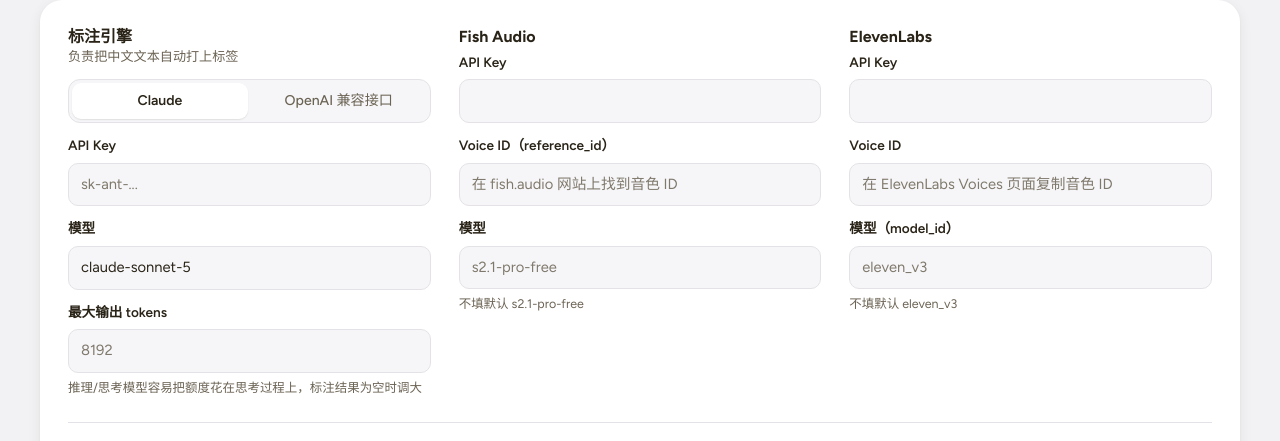
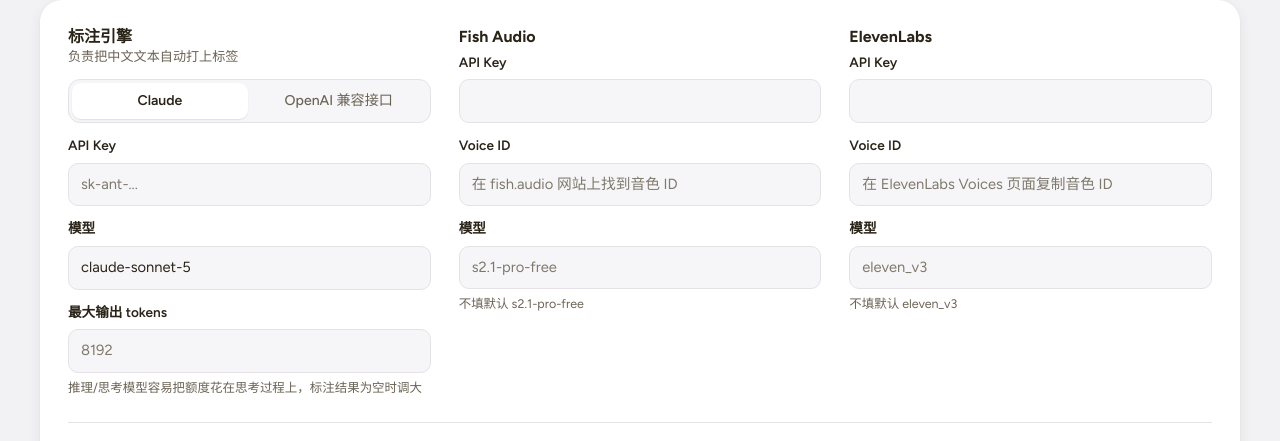
Before and after one commit to dawnsyo-blip/ttsdirectorskill-chatting, a website: page demo/public/index.html in a window 1280 px wide. Shown: the part 76-517 px from the top of the page. Drawn offline with Linux system fonts and the light colour scheme.

Commit message:
Drop API field names from the settings labels
Co-Authored-By: Claude Opus 5.5 <noreply@anthropic.com>

```diff
--- a/demo/public/index.html
+++ b/demo/public/index.html
@@ -74,7 +74,7 @@
     <fieldset class="settings-group">
       <legend>Fish Audio</legend>
       <label class="field"><span class="field-label">API Key</span><input type="password" id="fishApiKey" autocomplete="off" /></label>
-      <label class="field"><span class="field-label">Voice ID（reference_id）</span><input type="text" id="fishVoiceId" placeholder="在 fish.audio 网站上找到音色 ID" /></label>
+      <label class="field"><span class="field-label">Voice ID</span><input type="text" id="fishVoiceId" placeholder="在 fish.audio 网站上找到音色 ID" /></label>
       <label class="field">
         <span class="field-label">模型</span>
         <input type="text" id="fishModel" list="fishModelOptions" placeholder="s2.1-pro-free" />
@@ -93,7 +93,7 @@
       <label class="field"><span class="field-label">API Key</span><input type="password" id="elevenApiKey" autocomplete="off" /></label>
       <label class="field"><span class="field-label">Voice ID</span><input type="text" id="elevenVoiceId" placeholder="在 ElevenLabs Voices 页面复制音色 ID" /></label>
       <label class="field">
-        <span class="field-label">模型（model_id）</span>
+        <span class="field-label">模型</span>
         <input type="text" id="elevenModel" list="elevenModelOptions" placeholder="eleven_v3" />
         <span class="field-help">不填默认 eleven_v3</span>
         <datalist id="elevenModelOptions">
```
